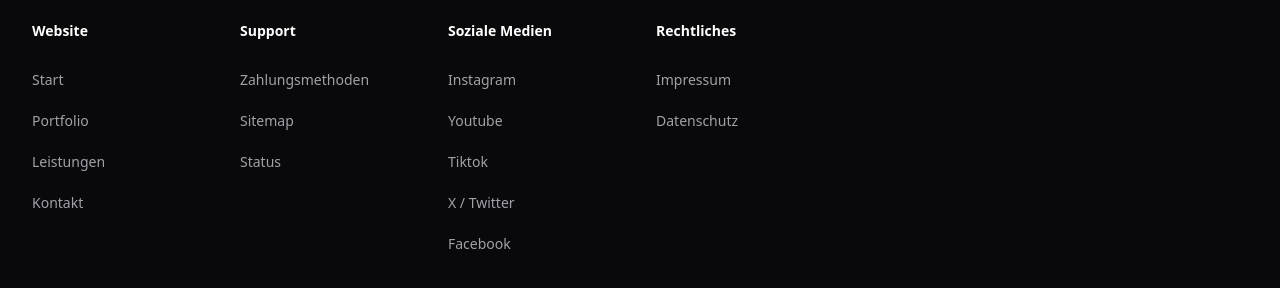
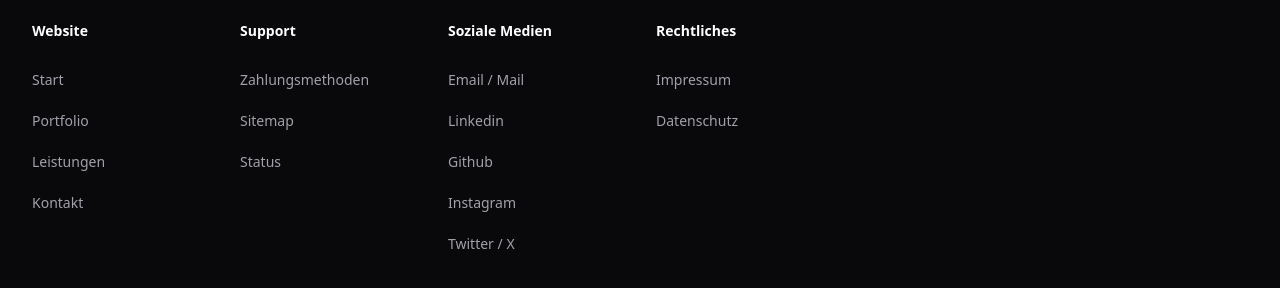
Before and after one commit to linusehle/linusehle-portfolio, a React (Vite) app: page / in a window 1280 px wide. Shown: the part 2663-2951 px from the top of the page. Built offline with nearby package versions, Linux system fonts and the light colour scheme.

Commit message:
feat: changed span title

```diff
--- a/src/components/Footer/Footer.tsx
+++ b/src/components/Footer/Footer.tsx
@@ -83,7 +83,34 @@ function Footer () {
               <li>
                 <a
                   className="text-sm leading-6 text-zinc-400 hover:text-zinc-300 transition"
-                  href="https://www.instagram.com/ferbion_web/ target="
+                  href=" target="
+                  target="_blank"
+                >
+                  Email / Mail
+                </a>
+              </li>
+              <li>
+                <a
+                  className="text-sm leading-6 text-zinc-400 hover:text-zinc-300 transition"
+                  href=""
+                  target="_blank"
+                >
+                  Linkedin
+                </a>
+              </li>
+              <li>
+                <a
+                  className="text-sm leading-6 text-zinc-400 hover:text-zinc-300 transition"
+                  href=""
+                  target="_blank"
+                >
+                  Github
+                </a>
+              </li>
+              <li>
+                <a
+                  className="text-sm leading-6 text-zinc-400 hover:text-zinc-300 transition"
+                  href="https://twitter.com/ehlelinus"
                   target="_blank"
                 >
                   Instagram
@@ -92,37 +119,10 @@ function Footer () {
               <li>
                 <a
                   className="text-sm leading-6 text-zinc-400 hover:text-zinc-300 transition"
-                  href="https://www.youtube.com/channel/UC-UchX30BaknW8U25JiSgDA"
-                  target="_blank"
-                >
-                  Youtube
-                </a>
-              </li>
-              <li>
-                <a
-                  className="text-sm leading-6 text-zinc-400 hover:text-zinc-300 transition"
-                  href="https://www.tiktok.com/@ferbionweb"
-                  target="_blank"
-                >
-                  Tiktok
-                </a>
-              </li>
-              <li>
-                <a
-                  className="text-sm leading-6 text-zinc-400 hover:text-zinc-300 transition"
-                  href="https://twitter.com/ehlelinus"
-                  target="_blank"
-                >
-                  X / Twitter
-                </a>
-              </li>
-              <li>
-                <a
-                  className="text-sm leading-6 text-zinc-400 hover:text-zinc-300 transition"
                   href=""
                   target="_blank"
                 >
-                  Facebook
+                  Twitter / X
                 </a>
               </li>
             </ul>
```
